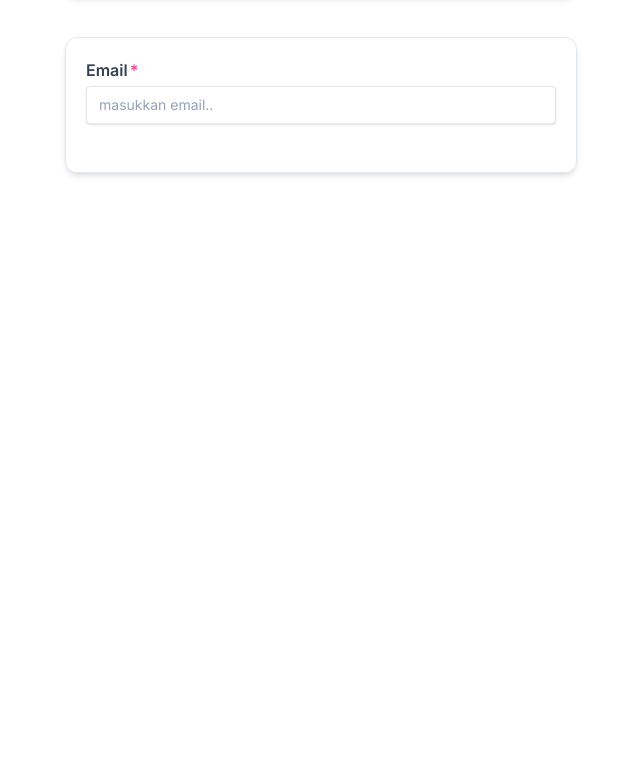
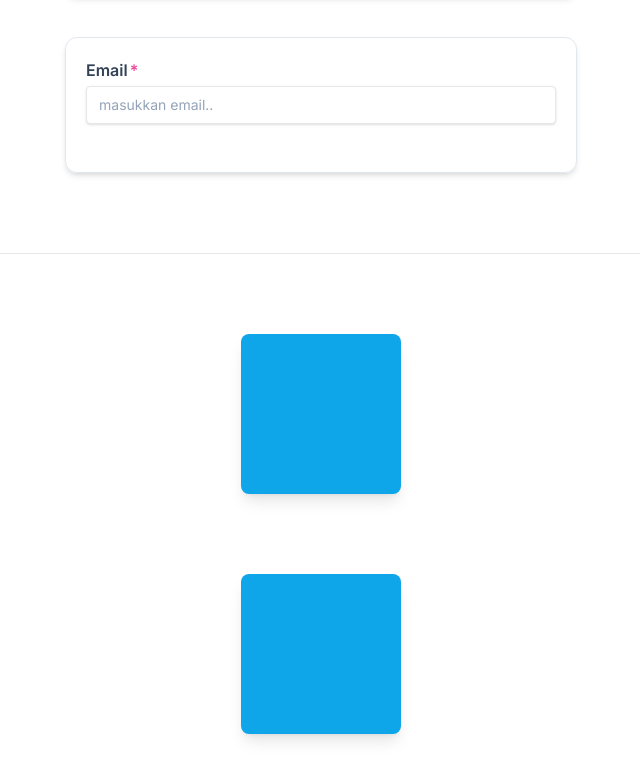
Before and after one commit to alutfi05/belajar-tailwindcss, a plain HTML site: page index.html in a window 1280 px wide. Shown: the part 2492-3271 px from the top of the page, without its empty margins (319-959 px from the left). Before the commit the page ends 3049 px from the top, so only its background shows below. Drawn offline with nearby package versions, Linux system fonts and the light colour scheme.

Commit message:
learning transform and transition utility in tailwind css

```diff
--- a/index.html
+++ b/index.html
@@ -203,6 +203,18 @@
             </form>
         </div>
 
+        <hr class="my-20" />
+
+        <div
+            class="w-40 h-40 bg-sky-500 mx-auto rounded-lg shadow-lg hover:rotate-180 hover:bg-pink-500 transition origin-top-left"
+        ></div>
+
+        <div class="w-40 h-40 mt-20 mx-auto group">
+            <div
+                class="w-full h-full bg-sky-500 rounded-lg shadow-lg group-hover:rotate-180 origin-top-left transition duration-1000 ease delay-1000"
+            ></div>
+        </div>
+
         <div class="mb-96"></div>
 
         <script>
```
